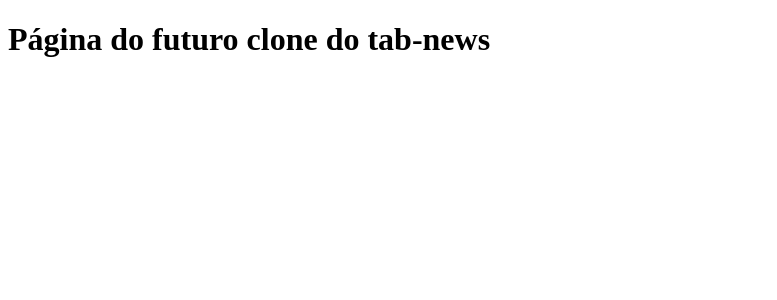
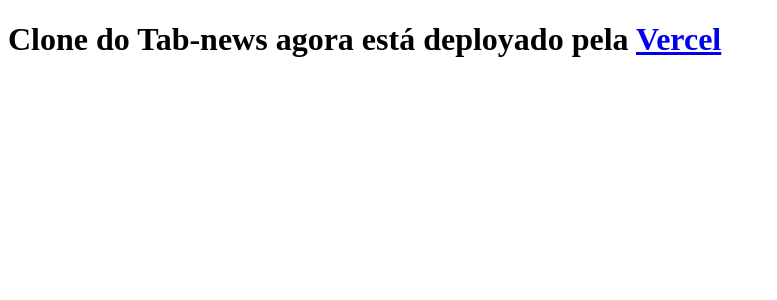
Before and after one commit to Merizito/clone-tabnews, a Next.js app: page / in a window 1280 px wide. Shown: the top 300 px of the page, without its empty margins (0-777 px from the left). Built offline with nearby package versions, Linux system fonts and the light colour scheme.

Commit message:
Changing index.js

```diff
--- a/pages/index.js
+++ b/pages/index.js
@@ -1,5 +1,5 @@
 function Home() {
-    return <h1>Página do futuro clone do tab-news</h1>
+    return <h1>Clone do Tab-news agora está deployado pela <a href="https://vercel.com" target="newtab">Vercel</a></h1>
 }
 
 export default Home;
```
